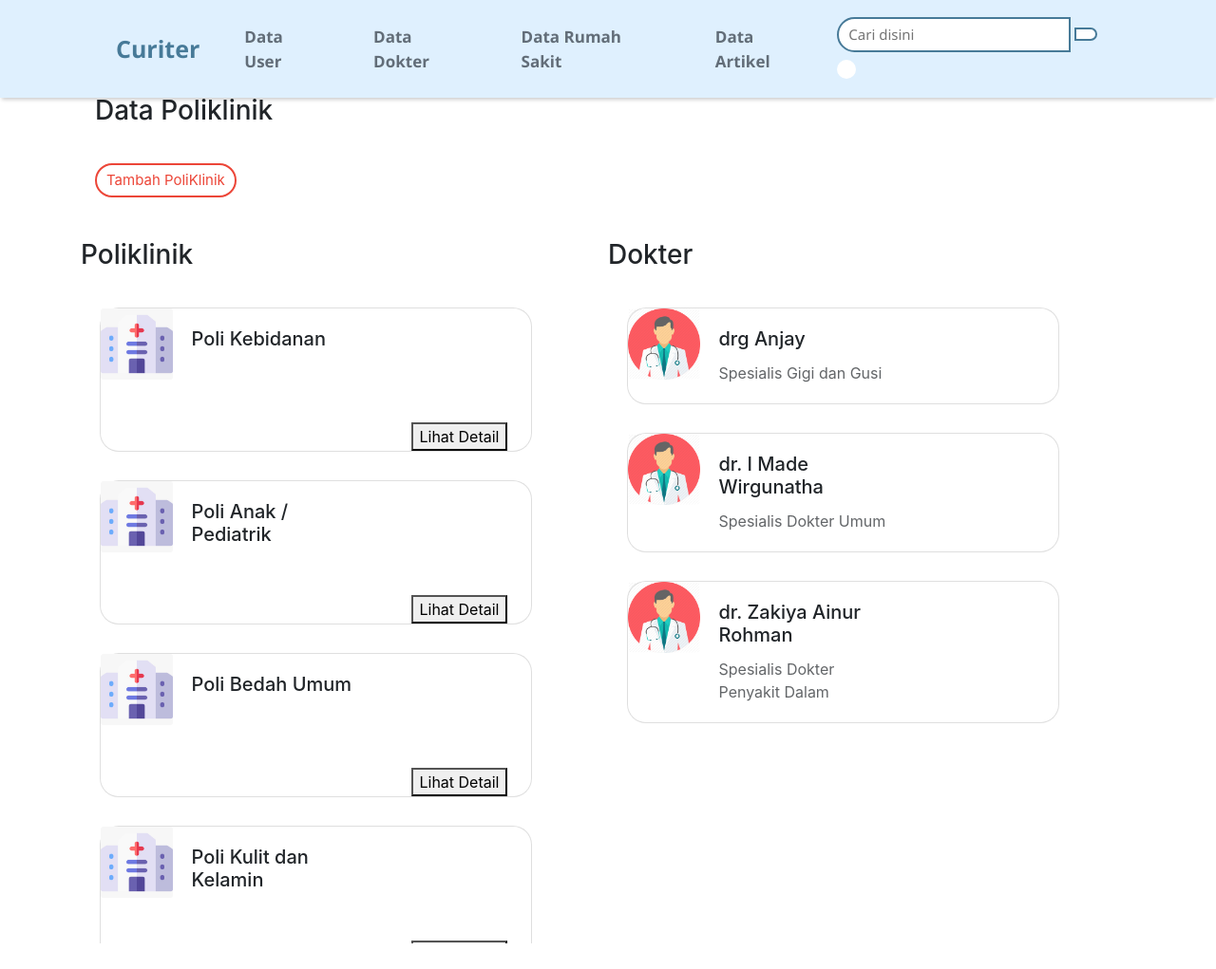
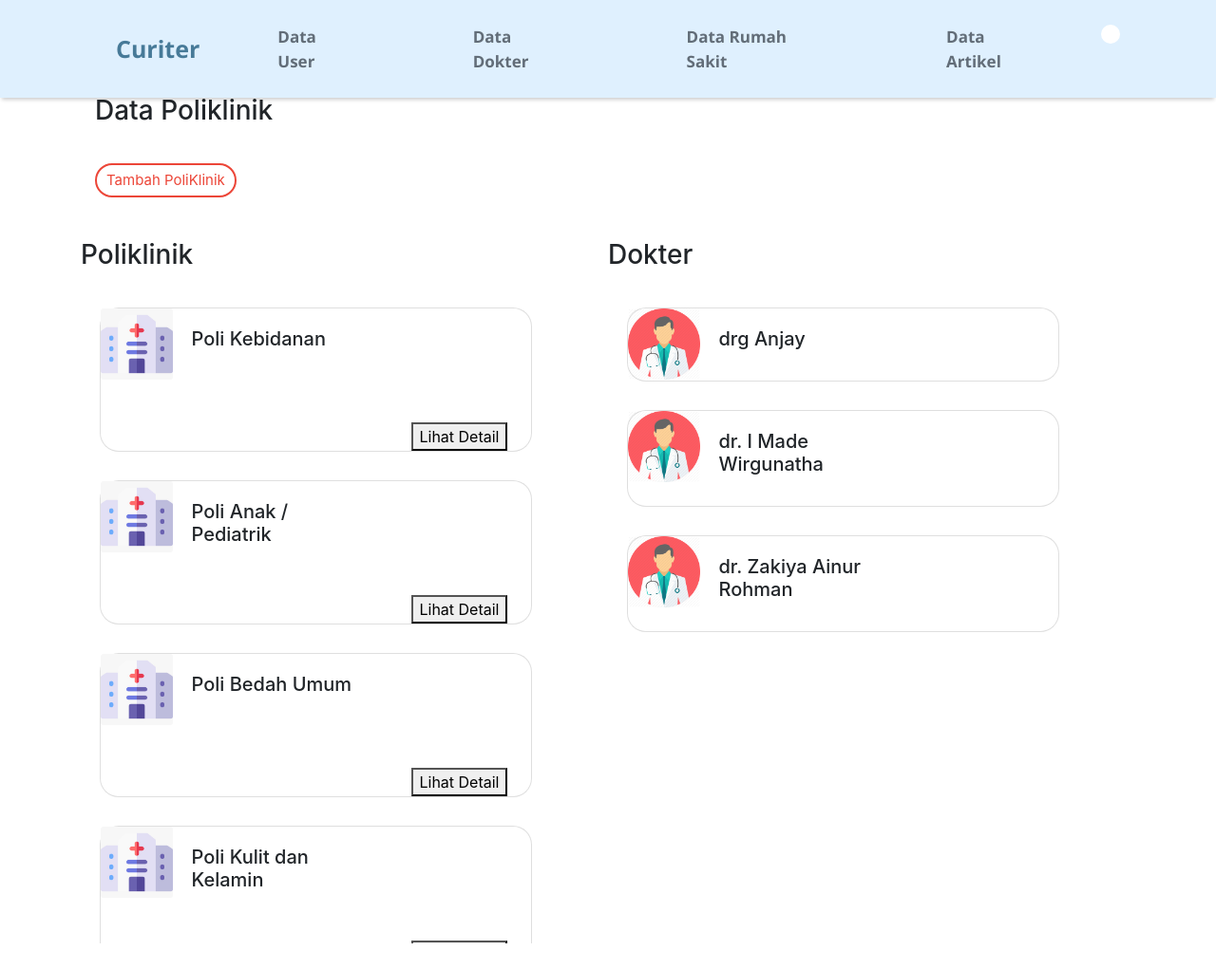
Before and after one commit to rosaalwyh/CURITER-1, a CodeIgniter app: page /toobes/index.php/admin/rs/detail_rs/1 in a window 1280 px wide. Shown: the top 1021 px of the page at 95% size. Run offline with CodeIgniter, Linux system fonts and the light colour scheme; data comes from the database, SQL or seed files in the repository; some libraries are stand-ins or nearby versions.

```diff
--- a/application/views/admin/v_datadokter.php
+++ b/application/views/admin/v_datadokter.php
@@ -103,6 +103,10 @@
                         <label for="formGroupExampleInput">Email</label>
                         <input type="email" class="form-control" id="formGroupExampleInput" placeholder="Email" name="email">
                       </div>
+                      <div class="form-group">
+                        <label for="formGroupExampleInput">Gambar</label>
+                        <input type="file" class="form-control" id="formGroupExampleInput" placeholder="Email" name="gambar">
+                      </div>
                   </div>
                   <div class="modal-footer">
                     <button type="button" class="btn btn-secondary" data-dismiss="modal">Batal</button>
--- a/application/views/admin/v_detail_rs.php
+++ b/application/views/admin/v_detail_rs.php
@@ -181,7 +181,6 @@
               <div class="col-md-6">
                 <div class="card-body">
                   <h5 class="card-title" style="text-align:left;"><?= $dr['nama_dokter'] ?></h5>
-                  <p class="card-text" style="text-align:left;opacity:0.7"> <?= "Spesialis " . $dr['spesialis_dokter'] ?> </p>
                 </div>
               </div>
               <!-- <div class="col-md-4"style="margin-top: 120px;" >
--- a/application/views/admin/v_rumahsakit.php
+++ b/application/views/admin/v_rumahsakit.php
@@ -4,7 +4,7 @@
             <div class="card mb-3" style="width:inherit;height: auto; margin-right: 80px;margin-left:20px;">
   <div class="row no-gutters" >
   <div class="col-md-2"  >
-      <img src="<?php echo base_url(); ?>/Assets/rs.jpeg" class="card-img" alt="..." >
+      <img src="<?php echo base_url(); ?>Assets/rs/<?=$rs['foto_rumahsakit']?>" class="card-img" alt="..." >
     </div>
     <div class="col-md-8">
       <div class="card-body">
--- a/application/views/header_page_admin.php
+++ b/application/views/header_page_admin.php
@@ -66,7 +66,7 @@
 		nav a {
 			color: #626d78;
 			text-decoration: none;
-			padding: 7px 25px;
+			padding: 7px 60px;
 			margin: 1px;
 			font-size: 17px;
 		}
@@ -311,8 +311,6 @@
 						<a href="<?= base_url('admin/artikel/index') ?>" style="text-decoration:none;">Data Artikel</a>
 						<!-- <a href="<?= base_url('about/') ?>">History</a> -->
 						<div class="float-right">
-							<input type="text" placeholder="Cari disini" class="search" name="keyword">
-							<button class="btn btn-success btn-lg" type="submit" id="button"><i class="fas fa-search"></i></button>
 							<div class="dropdown">
 								<button class="dropbtn" onclick="myFunction()"> <i class="fas fa-sign-out-alt "></i></button>
 								<div id="myDropdown" class="dropdown-content isidrop">
```
Also changed, not shown: application/views/v_caridokter.php (+6 -1 lines), assets/dokter/yusni.jpg (added).
